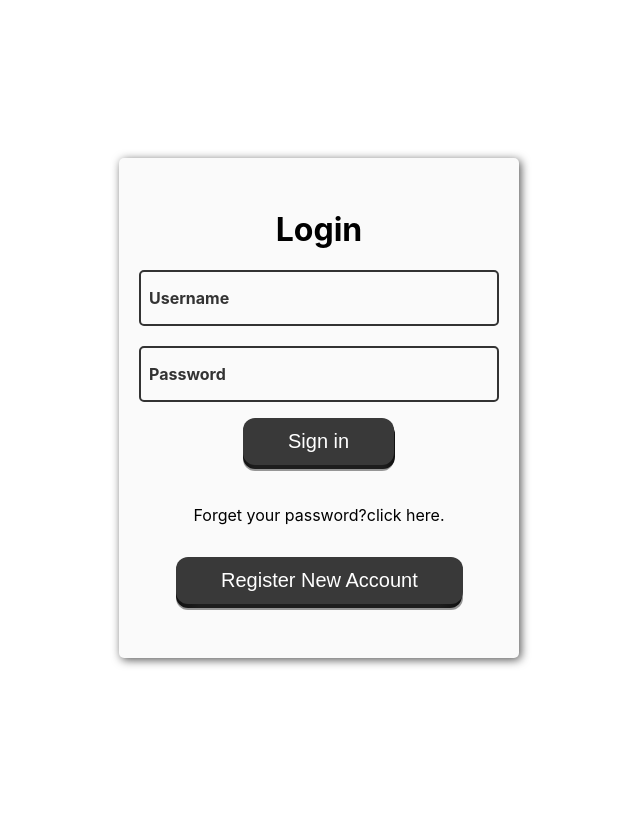
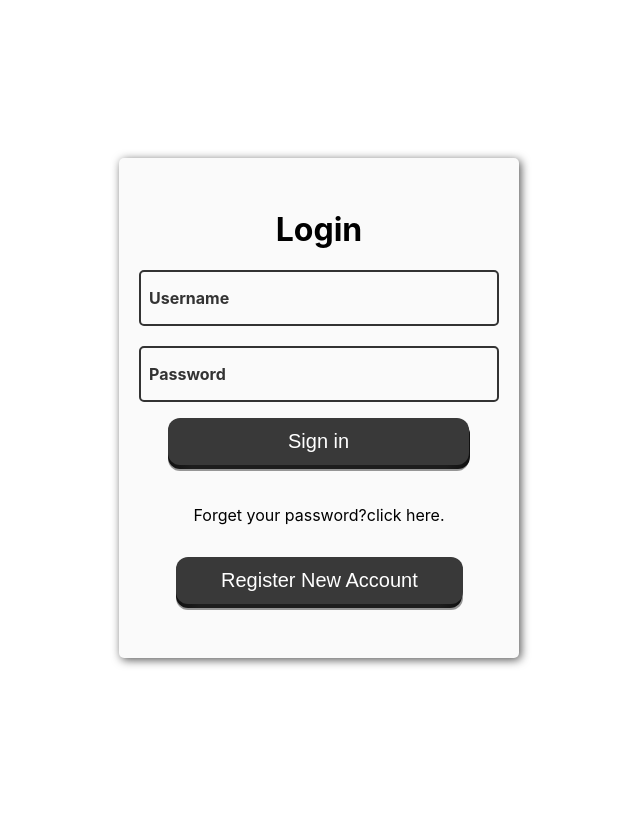
Before and after one commit to chintu901/e-commerce_website, a Flask app: page / in a window 1280 px wide. Shown: the whole page, without its empty margins (321-961 px from the left). Run offline with Flask 3, Linux system fonts and the light colour scheme.

Commit message:
fix the size of the sign-in button

```diff
--- a/static/style/css/main.css
+++ b/static/style/css/main.css
@@ -129,7 +129,7 @@
 @media (min-width: 768px) {
   #background #box #button .button-signin-pushable .button-signin-front {
     font-size: 1.25rem;
-    padding: 12px 45px;
+    padding: 12px 120px;
   }
 }
 #background #box #button .button-signin-pushable:hover {
--- a/static/style/sass/main.scss
+++ b/static/style/sass/main.scss
@@ -154,7 +154,7 @@
               @media (min-width: 768px) {
                 .button-signin-front {
                   font-size: 1.25rem;
-                  padding: 12px 45px;
+                  padding: 12px 120px;
                 }
               }
 
```
